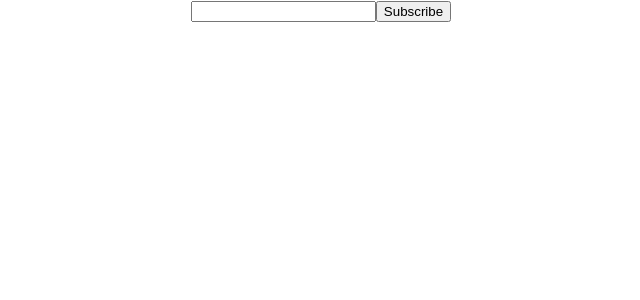
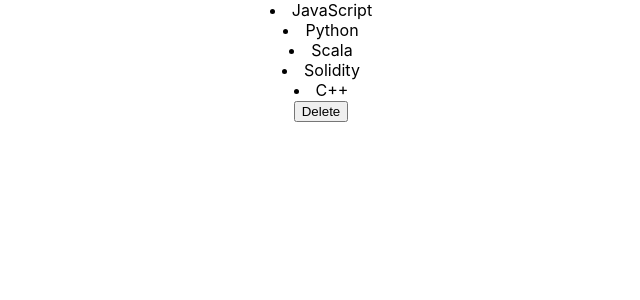
Before and after one commit to AtulPant2704/Machine-Coding-Round, a React (Create React App) app: page / in a window 1280 px wide. Shown: the top 300 px of the page, without its empty margins (319-959 px from the left). Built offline with nearby package versions, Linux system fonts and the light colour scheme.

Commit message:
feat: completed removed item question

```diff
--- a/src/App.js
+++ b/src/App.js
@@ -1,10 +1,10 @@
 import "./App.css";
-import { EmailController } from "./questions";
+import { RemoveItem } from "./questions";
 
 function App() {
   return (
     <div className="App">
-      <EmailController />
+      <RemoveItem />
     </div>
   );
 }
--- /dev/null
+++ b/src/questions/RemoveItem.jsx
@@ -0,0 +1,51 @@
+import { useState } from "react";
+
+const RemoveItem = () => {
+  const data = [
+    {
+      id: 1,
+      item: "JavaScript",
+    },
+    {
+      id: 2,
+      item: "Python",
+    },
+    {
+      id: 3,
+      item: "Scala",
+    },
+    {
+      id: 4,
+      item: "Solidity",
+    },
+    {
+      id: 5,
+      item: "C++",
+    },
+  ];
+  const [items, setItems] = useState(data);
+  const [removed, setRemoved] = useState("");
+
+  const deleteHandler = () => {
+    const prevData = [...items];
+    setRemoved(prevData.pop());
+    setItems(prevData);
+  };
+
+  const getRemoved = () => {
+    setItems((prev) => [...prev, removed]);
+    setRemoved("");
+  };
+
+  return (
+    <div>
+      {items.map((curr) => (
+        <li>{curr.item}</li>
+      ))}
+      <button onClick={deleteHandler}>Delete</button>
+      {removed ? <button onClick={getRemoved}>Undo Remove</button> : null}
+    </div>
+  );
+};
+
+export { RemoveItem };
--- a/src/questions/index.js
+++ b/src/questions/index.js
@@ -1,3 +1,4 @@
 export { FilterByPrice } from "./FilterByPrice";
 export { QuantityController } from "./QuantityController";
 export { EmailController } from "./EmailController";
+export { RemoveItem } from "./RemoveItem";
```
